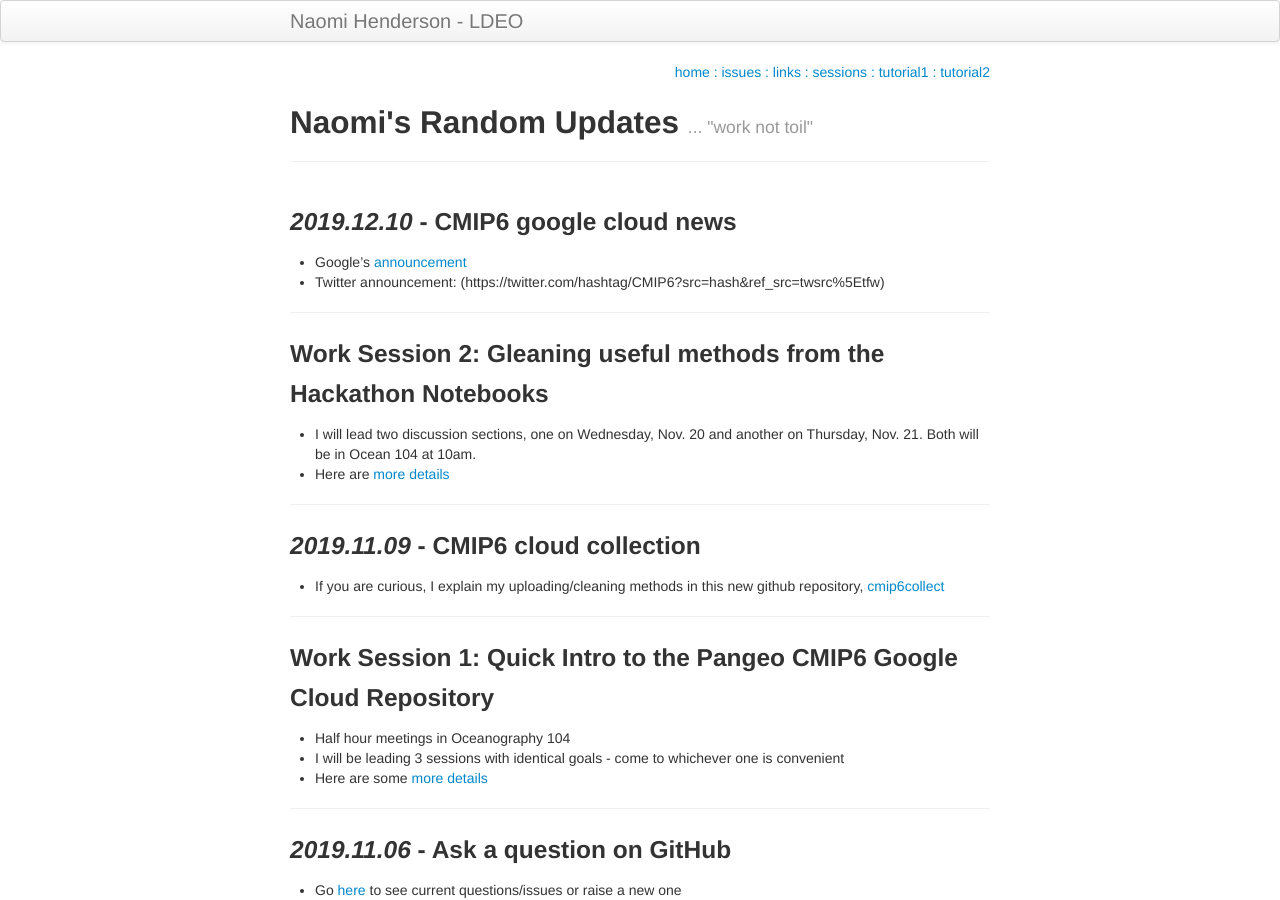
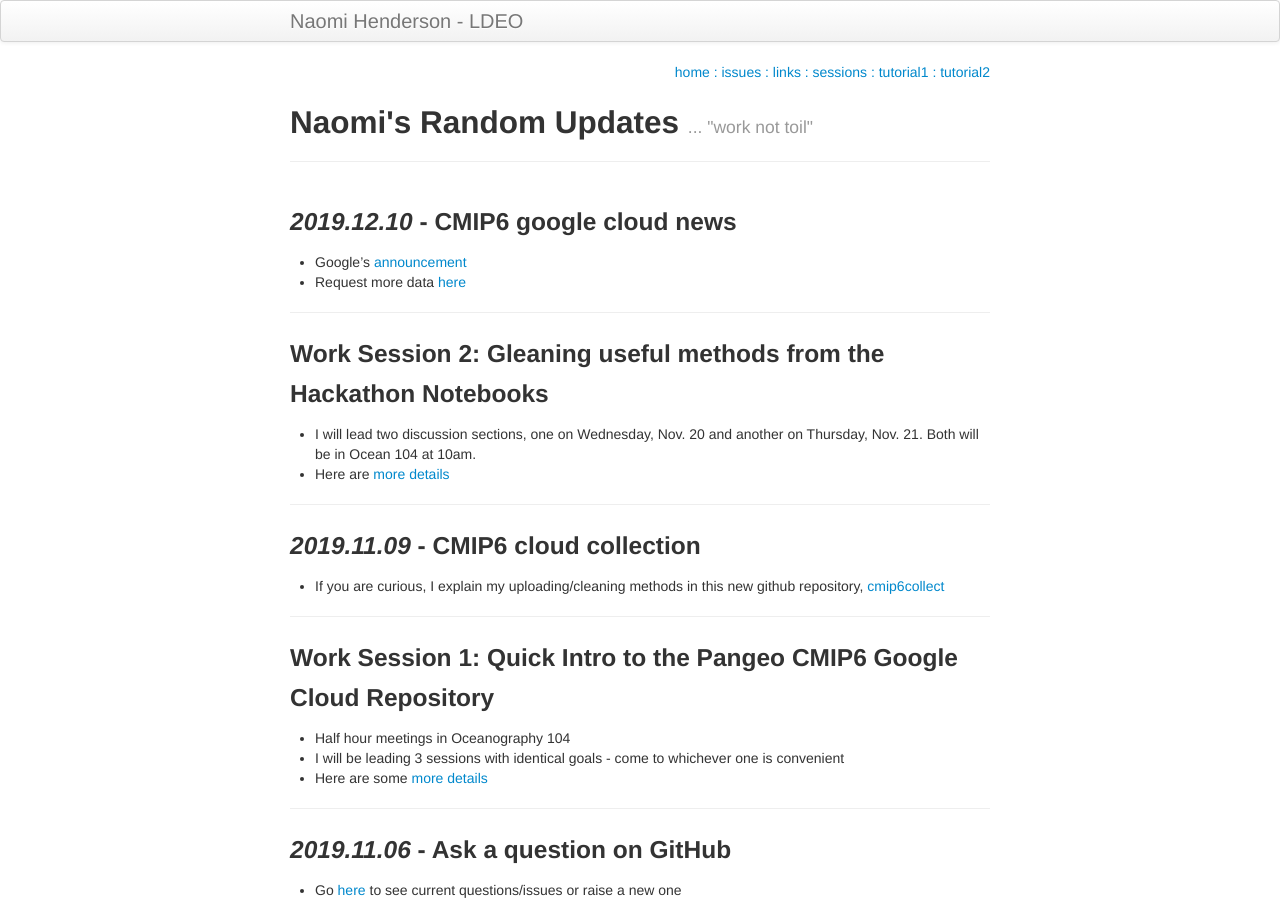
Before and after one commit to naomi-henderson/naomi-henderson.github.io, a Jekyll site: the page built from index.md, in a window 1280 px wide and 900 px high. Built offline with Jekyll 4.4.1, drawn with Linux system fonts in a browser that asks for light colours.

Commit message:
never mind

```diff
--- a/index.md
+++ b/index.md
@@ -7,8 +7,7 @@ description: a way to share my current projects
 
 ### *2019.12.10* - CMIP6 google cloud news
 - Google's [announcement](https://cloud.google.com/blog/products/data-analytics/new-climate-model-data-now-google-public-datasets)
-- Twitter announcement: (https://twitter.com/hashtag/CMIP6?src=hash&amp;ref_src=twsrc%5Etfw)
-
+- Request more data [here](https://docs.google.com/forms/d/e/1FAIpQLScFjA5IddqBs2Rc0xGbzn32NPq12TKr-b-8KGtXWyNDK5sJCg/viewform)
 
 --------------
 ### Work Session 2: Gleaning useful methods from the Hackathon Notebooks
```
